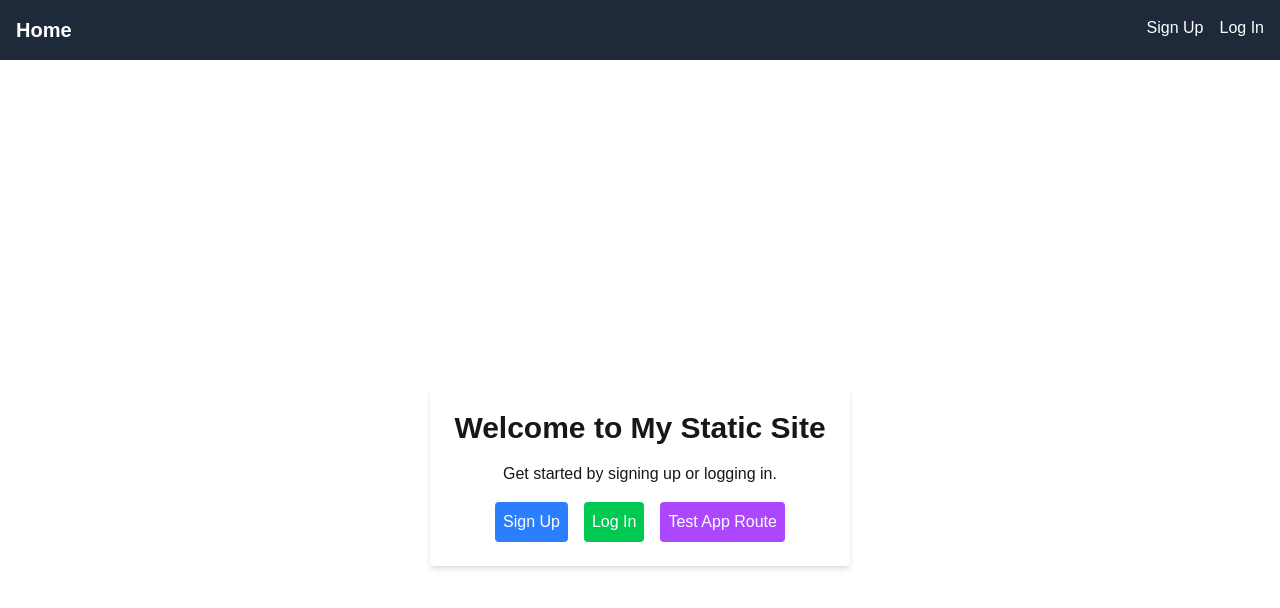
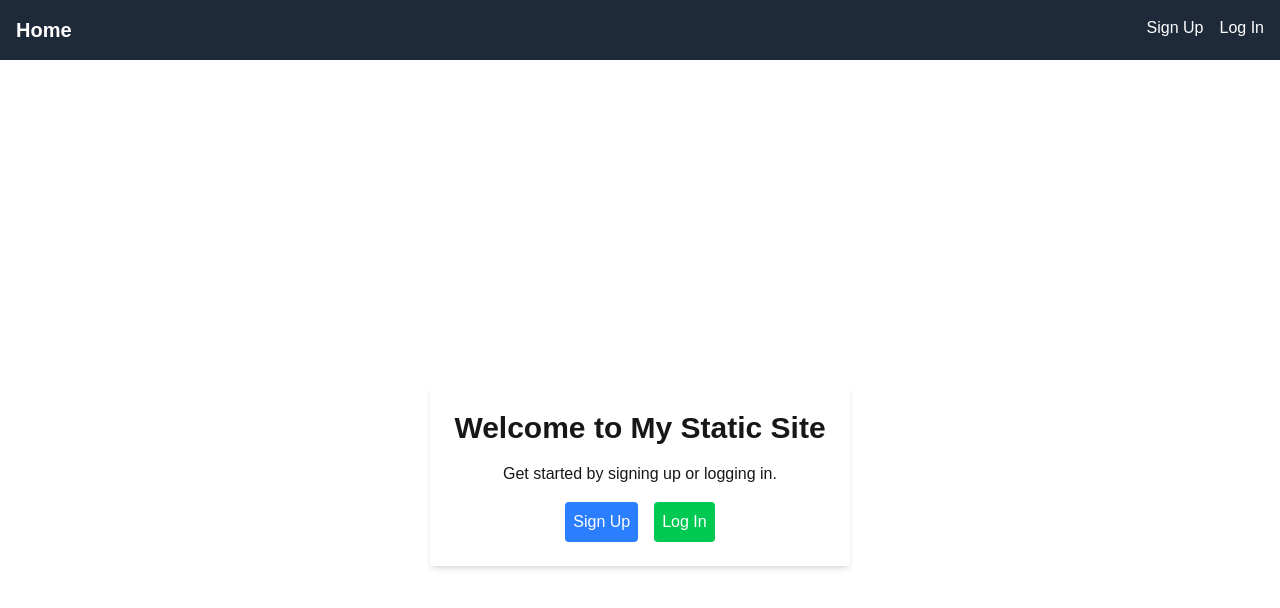
Before and after one commit to oblia/oblia-web-builder, a Next.js app: page / in a window 1280 px wide. Shown: the top 608 px of the page. Built offline with nearby package versions, Linux system fonts and the light colour scheme.

Commit message:
Removed Test App Route link and associated page

```diff
--- a/app/app/page.tsx
+++ /dev/null
@@ -1,14 +0,0 @@
-'use client';
-
-export default function AppTest() {
-  console.log('App test page rendered at:', new Date().toISOString());
-  return (
-    <div className="flex min-h-screen items-center justify-center">
-      <div className="p-6 bg-white shadow-md rounded text-center">
-        <h1 className="text-2xl font-bold">App Test Page</h1>
-        <p>This is a test to check routing to /app.</p>
-        <a href="/" className="p-2 bg-blue-500 text-white rounded">Back to Home</a>
-      </div>
-    </div>
-  );
-}
--- a/app/page.tsx
+++ b/app/page.tsx
@@ -14,9 +14,6 @@ export default function Home() {
           <Link href="/login" className="p-2 bg-green-500 text-white rounded">
             Log In
           </Link>
-          <Link href="/app" className="p-2 bg-purple-500 text-white rounded">
-            Test App Route
-          </Link>
         </div>
       </div>
     </div>
```
